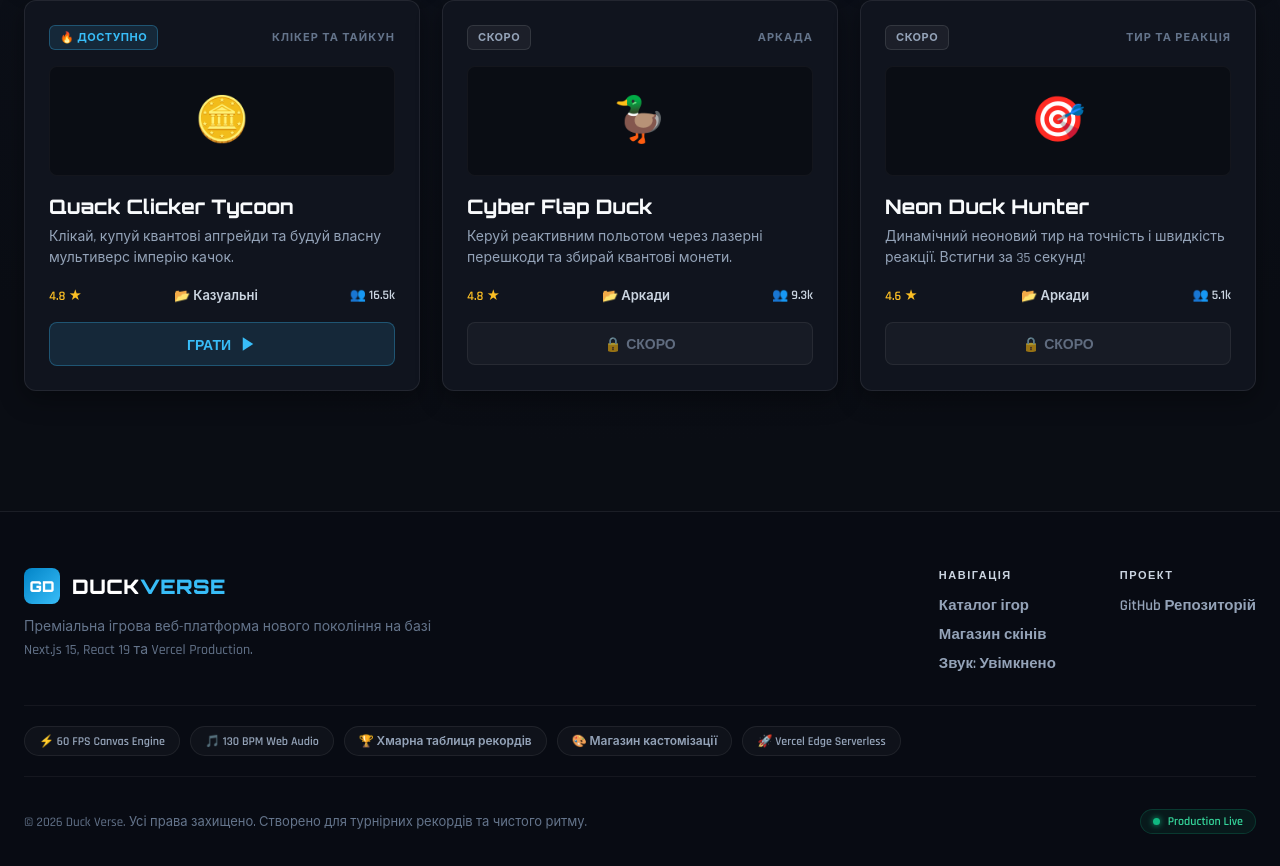
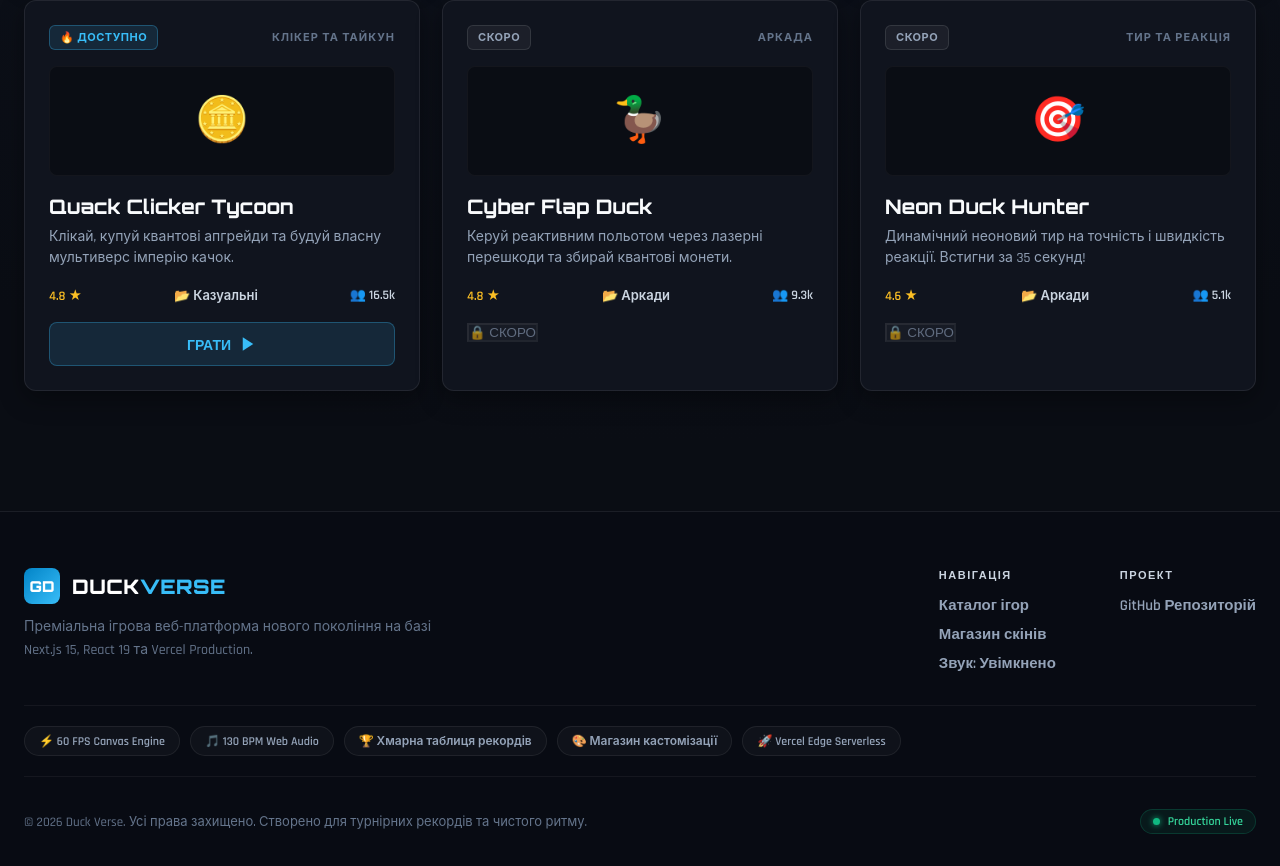
Before and after one commit to greenyarik0505-jpg/duck-verse, a Next.js app: page / in a window 1280 px wide. Shown: the part 1127-1993 px from the top of the page. Built offline with nearby package versions, Linux system fonts and the light colour scheme.

Commit message:
fix(hub): виправлено класи карток та логотип Duck Verse у модалці

```diff
--- a/components/GameCard.jsx
+++ b/components/GameCard.jsx
@@ -59,7 +59,7 @@ export default function GameCard({ game, onPlay }) {
           </button>
         ) : (
           <button
-            className="play-btn disabled-btn"
+            className="soon-btn disabled-btn"
             disabled
             aria-disabled="true"
             title="Гра знаходиться в активній розробці. Слідкуйте за оновленнями!"
--- a/components/GameModal.jsx
+++ b/components/GameModal.jsx
@@ -501,7 +501,7 @@ function GameModalContent({ gameId, onClose, onAddCoins }) {
         <div className="gaming-hud-brand flex items-center gap-3">
           <span className="gaming-live-dot" title="Ігровий рушій активний"></span>
           <h2 className="gaming-brand-text">
-            <span>⚡ НЕОНОВИЙ ВЗЛОМЩИК</span>
+            <span>⚡ DUCKVERSE</span>
             <span className="gaming-brand-sep">|</span>
             <span className="gaming-brand-title">{gameMeta.title.toUpperCase()}</span>
           </h2>
```
